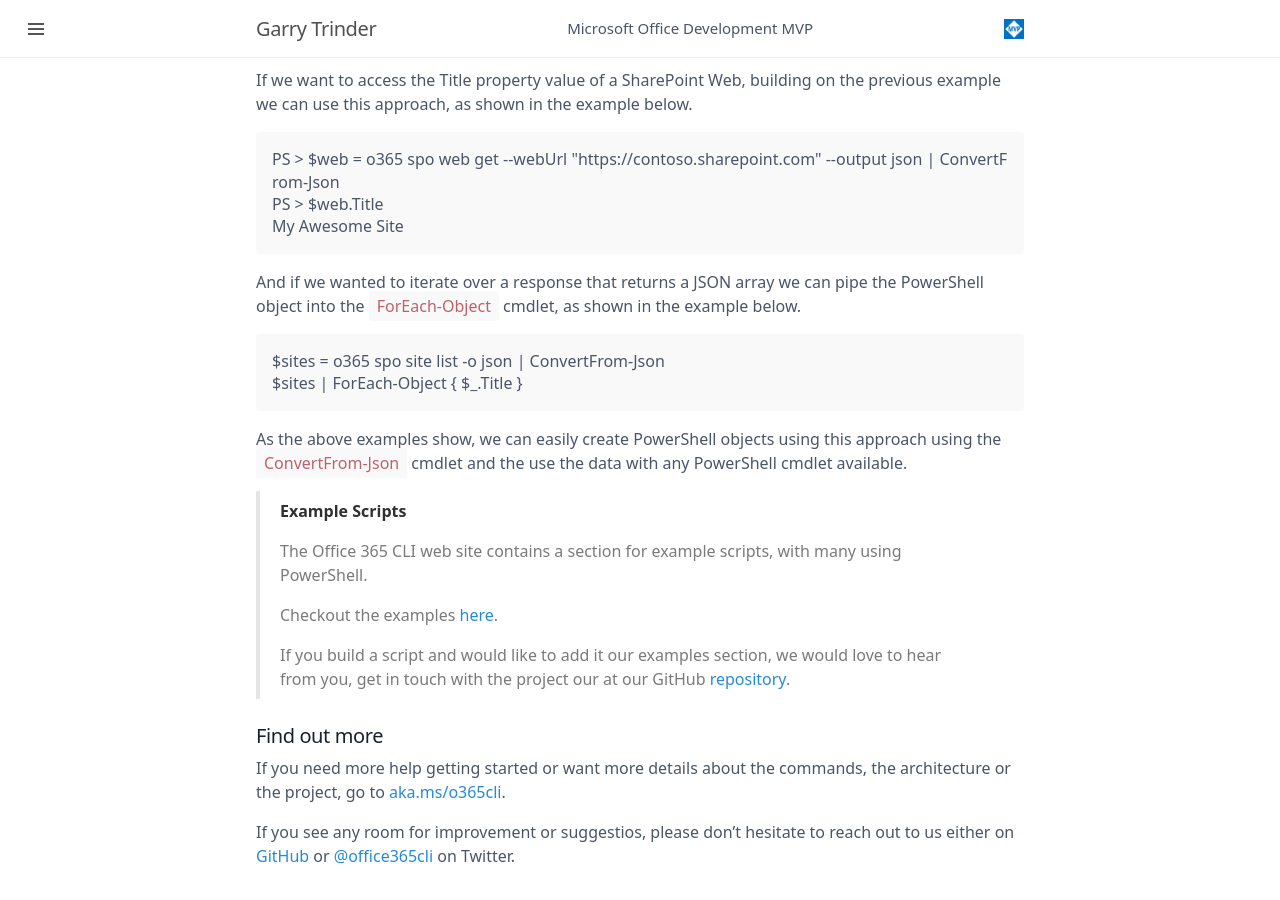
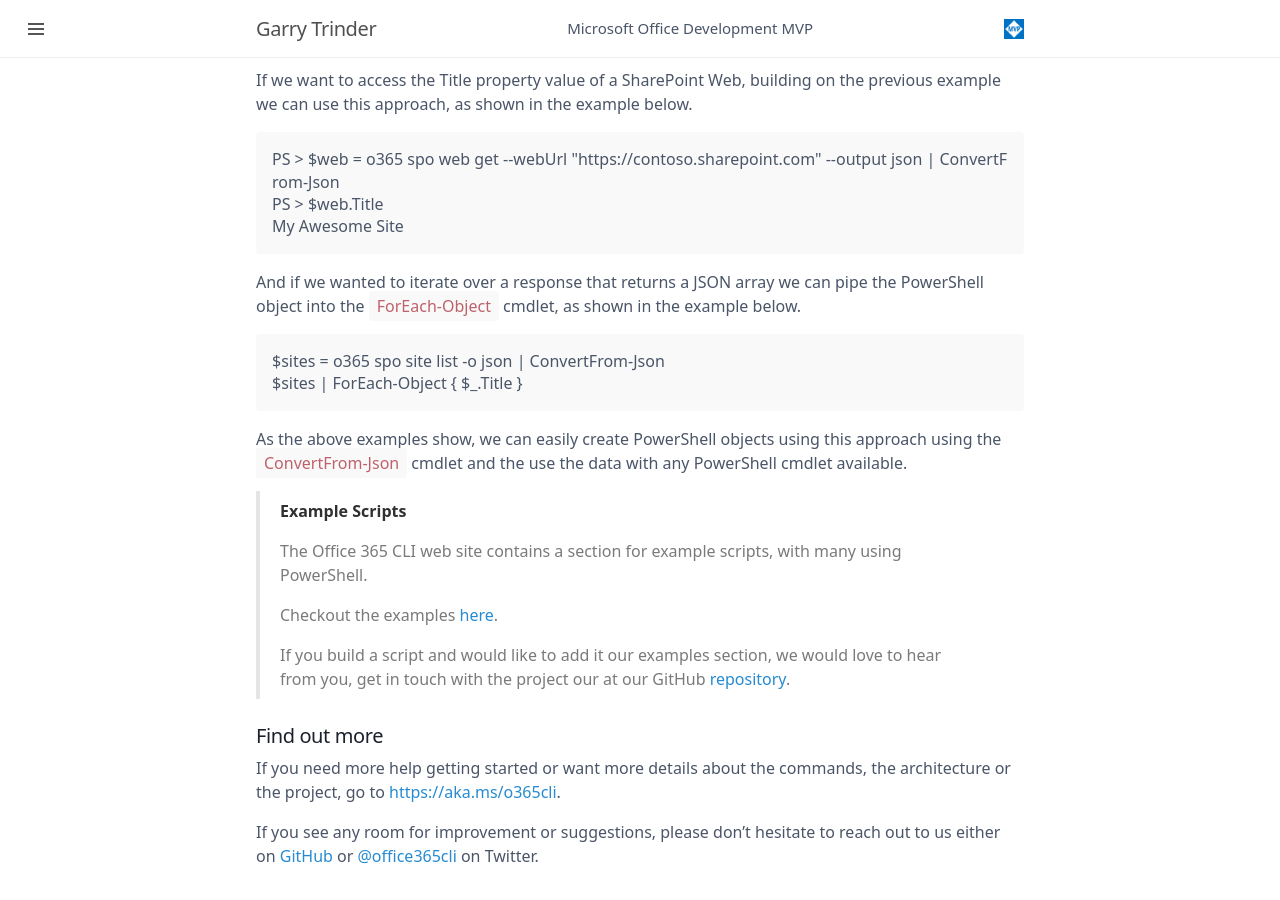
Before and after one commit to garrytrinder/garrytrinder.github.io, a Jekyll site: the page built from _posts/2020-04-13-getting-started-with-office365-cli-and-powershell.md, in a window 1280 px wide and 900 px high, scrolled down 4124 px. Built offline with Jekyll 4.4.1, drawn with Linux system fonts in a browser that asks for light colours; nearby versions of some CDN libraries.

Commit message:
Fixes 'Getting started with Office 365 CLI and PowerShell'. Closes #44
Closes #44

```diff
--- a/_posts/2020-04-13-getting-started-with-office365-cli-and-powershell.md
+++ b/_posts/2020-04-13-getting-started-with-office365-cli-and-powershell.md
@@ -159,6 +159,6 @@ As the above examples show, we can easily create PowerShell objects using this a
 
 ### Find out more
 
-If you need more help getting started or want more details about the commands, the architecture or the project, go to [aka.ms/o365cli](aka.ms/o365cli).
+If you need more help getting started or want more details about the commands, the architecture or the project, go to [https://aka.ms/o365cli](aka.ms/o365cli).
 
-If you see any room for improvement or suggestios, please don’t hesitate to reach out to us either on [GitHub](https://aka.ms/o365cli) or [@office365cli](https://twitter.com/office365cli) on Twitter.
+If you see any room for improvement or suggestions, please don’t hesitate to reach out to us either on [GitHub](https://aka.ms/o365cli) or [@office365cli](https://twitter.com/office365cli) on Twitter.
```
